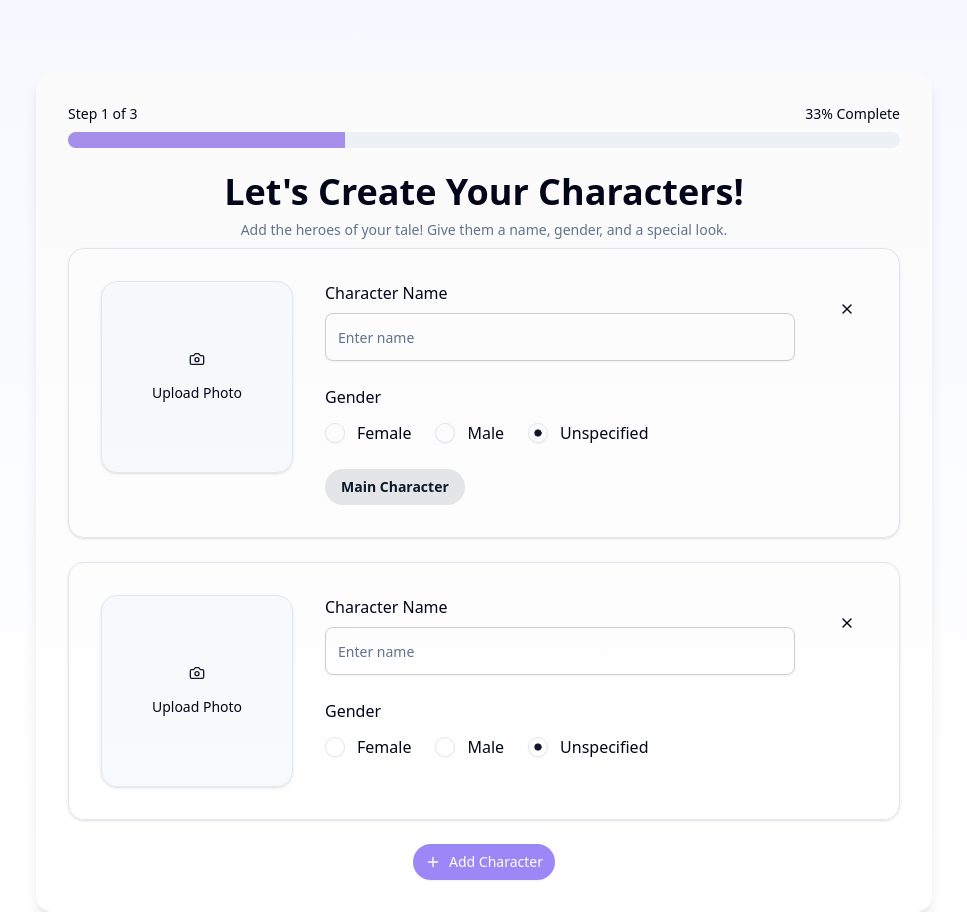
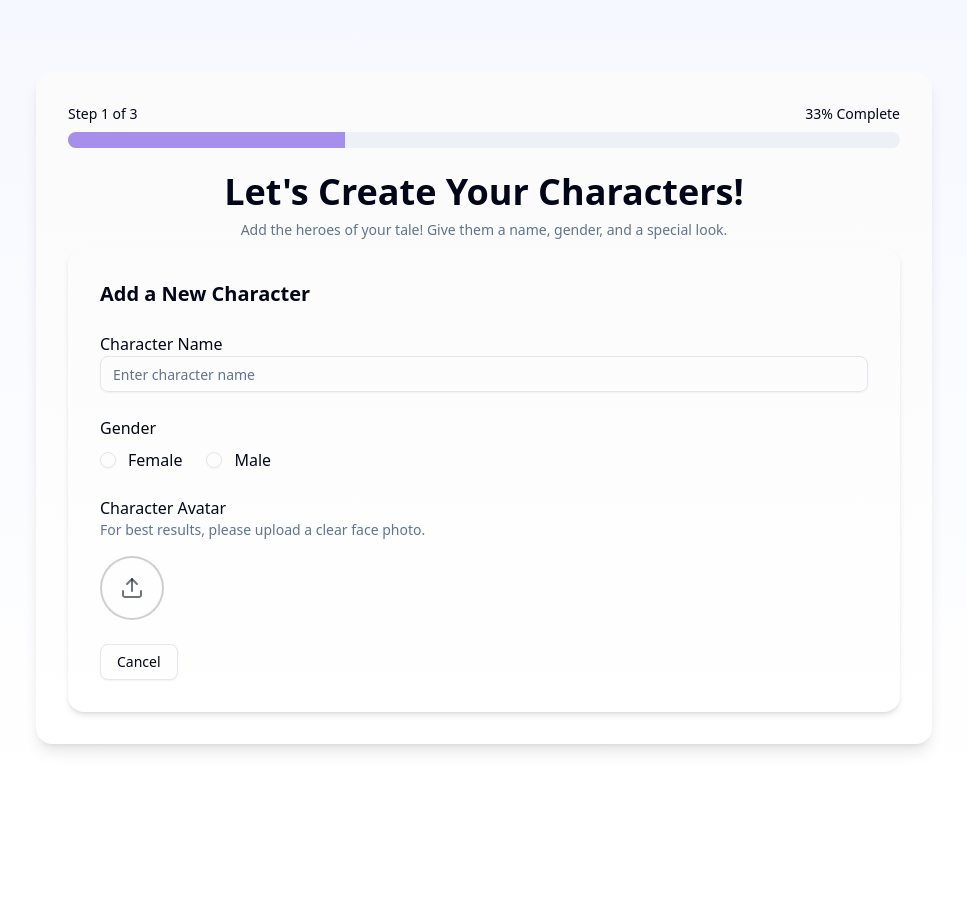
Before and after one commit to lemoz/story-maker, a Next.js app: page /create in a window 1280 px wide. Both pictures are taken after a click on the button "Add Character". Shown: the whole page, without its empty margins (156-1123 px from the left). After the commit the page ends 800 px from the top, so only its background shows below. Built offline with nearby package versions, Linux system fonts and the light colour scheme.

Commit message:
chore: refactor-add-new-character-styles

```diff
--- a/src/app/create/page.tsx
+++ b/src/app/create/page.tsx
@@ -924,7 +924,6 @@ export default function CreateStoryPage() {
                 onRemoveCharacter={handleRemoveCharacter}
                 onCharacterChange={handleCharacterChange}
                 onRemovePhoto={handleRemovePhoto}
-                fileInputRefs={fileInputRefs}
               />
             )}
 
--- a/src/components/story-form/characters-section.tsx
+++ b/src/components/story-form/characters-section.tsx
@@ -1,5 +1,4 @@
-import React from "react";
-import Image from "next/image";
+import React, { useState, useRef } from "react";
 import { Button } from "@/components/ui/button";
 import { Input } from "@/components/ui/input";
 import { Label } from "@/components/ui/label";
@@ -23,9 +22,12 @@ interface CharactersSectionProps {
   onRemoveCharacter: (id: string) => void;
   onCharacterChange: (id: string, field: keyof Character, value: any) => void;
   onRemovePhoto: (id: string) => void;
-  fileInputRefs: React.MutableRefObject<
-    Record<string, HTMLInputElement | null>
-  >;
+}
+
+enum CharacterState {
+  Initial = "INITIAL",
+  CharacterCreation = "CHARACTER_CREATION",
+  CharactersManagement = "CHARACTERS_MANAGEMENT",
 }
 
 export function CharactersSection({
@@ -34,11 +36,64 @@ export function CharactersSection({
   onRemoveCharacter,
   onCharacterChange,
   onRemovePhoto,
-  fileInputRefs,
 }: CharactersSectionProps) {
+  const [state, setState] = useState(CharacterState.Initial);
+  const [character, setCharacter] = useState<Character | null>(null);
+  const fileInputRefs = useRef<{ [key: string]: HTMLInputElement | null }>({});
+
+  const handleGoToCharacterCreation = () => {
+    const newCharacter: Character = {
+      id: crypto.randomUUID(),
+      name: "",
+      isMain: false,
+      gender: "unspecified" as "female" | "male" | "unspecified",
+      photoFile: null,
+      photoPreviewUrl: null,
+      uploadedPhotoUrl: null,
+    };
+
+    setCharacter(newCharacter);
+    setState(CharacterState.CharacterCreation);
+    onAddCharacter(); // Adiciona o personagem à lista global
+  };
+
+  const handleCharacterChange = (
+    id: string,
+    field: keyof Character,
+    value: any
+  ) => {
+    setCharacter((prev) => {
+      if (!prev) return prev;
+      const updated = { ...prev, [field]: value };
+      onCharacterChange(id, field, value); // Atualiza o estado global
+      return updated;
+    });
+  };
+
   return (
     <div className="min-h-[300px] w-full flex flex-col items-center justify-start">
-      {characters.length === 0 ? (
+      {state === CharacterState.Initial && (
+        <InitialCharacterContainer
+          onAddCharacter={handleGoToCharacterCreation}
+        />
+      )}
+      {state === CharacterState.CharacterCreation && character && (
+        <CharacterCreationContainer
+          onAddCharacter={onAddCharacter}
+          character={character}
+          onCharacterChange={handleCharacterChange}
+        />
+      )}
+    </div>
+  );
+}
+
+const InitialCharacterContainer = ({
+  onAddCharacter,
+}: {
+  onAddCharacter: () => void;
+}) => {
+  return (
     <div className="w-full h-full rounded-2xl bg-white-200 shadow-md transition-all ease-in-out duration-150 py-12 px-8 text-center flex gap-4 flex-col items-center justify-center">
       <div className="flex justify-center">
         <svg
@@ -73,99 +128,76 @@ export function CharactersSection({
         Add Character
       </Button>
     </div>
-      ) : (
-        <div className="w-full space-y-6">
-          {characters.map((character) => (
-            <div
-              key={character.id}
-              className="flex flex-col sm:flex-row items-center sm:items-start gap-8 p-8 border rounded-2xl bg-background/50 hover:bg-background/80 transition-colors shadow-sm"
-            >
-              {/* Photo Upload Area */}
-              <div className="relative h-40 w-40 sm:h-48 sm:w-48 shrink-0">
-                {/* Hidden file input */}
-                <input
-                  type="file"
-                  id={`photo-${character.id}`}
-                  className="hidden"
-                  accept="image/*"
-                  onChange={(e) => {
-                    const file = e.target.files?.[0] || null;
+  );
+};
+
+const CharacterCreationContainer = ({
+  onAddCharacter,
+  character,
+  onCharacterChange,
+}: {
+  onAddCharacter: () => void;
+  character: Character;
+  onCharacterChange: (id: string, field: keyof Character, value: any) => void;
+}) => {
+  const handleUploadAvatar = () => {
+    const input = document.createElement("input");
+    input.type = "file";
+    input.accept = "image/*";
+    input.onchange = (e) => {
+      const file = (e.target as HTMLInputElement).files?.[0];
+      if (file) {
         onCharacterChange(character.id, "photoFile", file);
-                  }}
-                  ref={(el) => {
-                    fileInputRefs.current[character.id] = el;
-                  }}
-                />
-
-                {/* Photo preview or placeholder */}
-                {character.photoPreviewUrl ? (
-                  <div className="relative w-full h-full rounded-2xl overflow-hidden shadow-md ring-1 ring-primary/20">
-                    <Image
-                      src={character.photoPreviewUrl}
-                      alt={`${character.name || "Character"} preview`}
-                      fill
-                      sizes="(max-width: 768px) 160px, 192px"
-                      className="object-cover"
-                    />
-                    {/* Remove photo button */}
-                    <Button
-                      variant="destructive"
-                      size="icon"
-                      className="absolute top-2 right-2 h-8 w-8 rounded-full"
-                      onClick={() => onRemovePhoto(character.id)}
-                      aria-label="Remove photo"
-                    >
-                      <Trash2 className="h-4 w-4" />
-                    </Button>
-                  </div>
-                ) : (
-                  <Button
-                    type="button"
-                    variant="outline"
-                    className="w-full h-full flex flex-col items-center justify-center gap-4 bg-muted/50 rounded-2xl hover:bg-muted/80 hover:border-primary/50 transition-colors shadow-sm"
-                    onClick={() => fileInputRefs.current[character.id]?.click()}
-                  >
-                    <Camera className="h-8 w-8 text-primary" />
-                    <span className="text-sm">Upload Photo</span>
-                  </Button>
-                )}
-              </div>
-
-              <div className="flex-grow space-y-6 w-full sm:w-auto">
-                <div>
+        const reader = new FileReader();
+        reader.onload = () => {
+          onCharacterChange(
+            character.id,
+            "photoPreviewUrl",
+            reader.result as string
+          );
+        };
+        reader.readAsDataURL(file);
+      }
+    };
+    input.click();
+  };
+  return (
+    <div className="w-full h-full rounded-2xl bg-white shadow-md p-8">
+      <div className="flex flex-col gap-6 w-full">
+        <h3 className="text-xl font-semibold text-foreground">
+          Add a New Character
+        </h3>
+        <div className="w-full">
           <Label
             htmlFor={`char-name-${character.id}`}
-                    className="text-base font-medium mb-2 block"
+            className="text-base font-medium"
           >
             Character Name
           </Label>
           <Input
             id={`char-name-${character.id}`}
-                    placeholder="Enter name"
+            placeholder="Enter character name"
             value={character.name}
             onChange={(e) =>
               onCharacterChange(character.id, "name", e.target.value)
             }
-                    className="border-primary/20 focus:border-primary/60 text-lg h-12"
+            className="w-full text-base"
           />
         </div>
 
-                <div className="mt-6">
-                  <Label className="text-base font-medium mb-3 block">
-                    Gender
-                  </Label>
+        <div>
+          <Label className="text-base font-medium">Gender</Label>
           <RadioGroup
             value={character.gender}
             onValueChange={(value) =>
               onCharacterChange(character.id, "gender", value)
             }
-                    className="flex flex-wrap gap-6 mt-2"
+            className="flex gap-6 mt-2"
           >
             <div className="flex items-center space-x-3">
               <RadioGroupItem
                 value="female"
                 id={`gender-female-${character.id}`}
-                        className="h-5 w-5"
               />
               <Label
                 htmlFor={`gender-female-${character.id}`}
@@ -175,11 +207,7 @@ export function CharactersSection({
               </Label>
             </div>
             <div className="flex items-center space-x-3">
-                      <RadioGroupItem
-                        value="male"
-                        id={`gender-male-${character.id}`}
-                        className="h-5 w-5"
-                      />
+              <RadioGroupItem value="male" id={`gender-male-${character.id}`} />
               <Label
                 htmlFor={`gender-male-${character.id}`}
                 className="cursor-pointer text-base"
@@ -187,75 +215,94 @@ export function CharactersSection({
                 Male
               </Label>
             </div>
-                    <div className="flex items-center space-x-3">
-                      <RadioGroupItem
-                        value="unspecified"
-                        id={`gender-unspecified-${character.id}`}
-                        className="h-5 w-5"
-                      />
-                      <Label
-                        htmlFor={`gender-unspecified-${character.id}`}
-                        className="cursor-pointer text-base"
-                      >
-                        Unspecified
-                      </Label>
-                    </div>
           </RadioGroup>
         </div>
 
-                <div className="flex flex-wrap items-center gap-3 mt-4">
-                  {/* Main character indicator */}
-                  {character.isMain && (
-                    <span className="text-sm font-semibold bg-primary/10 text-primary px-4 py-2 rounded-full">
-                      Main Character
-                    </span>
-                  )}
-                  {/* Photo status indicator */}
-                  {character.uploadedPhotoUrl && (
-                    <span className="text-sm text-green-600 bg-green-50 px-4 py-2 rounded-full flex items-center gap-2">
+        <div className="w-full">
+          <Label
+            htmlFor={`char-avatar-${character.id}`}
+            className="text-base font-medium"
+          >
+            Character Avatar
+          </Label>
+          <p className="text-sm text-muted-foreground mb-4">
+            For best results, please upload a clear face photo.
+          </p>
+
+          <div className="flex gap-4 items-center">
+            {/* Upload Button */}
+            <button
+              type="button"
+              onClick={() => handleUploadAvatar()}
+              className="w-16 h-16 rounded-full border-2 border-primary/20 hover:border-primary/40 flex items-center justify-center bg-white"
+            >
               <svg
-                        width="14"
-                        height="14"
+                width="24"
+                height="24"
                 viewBox="0 0 24 24"
                 fill="none"
                 xmlns="http://www.w3.org/2000/svg"
+                className="text-primary/60"
               >
                 <path
-                          d="M20 6L9 17L4 12"
+                  d="M21 15V19C21 19.5304 20.7893 20.0391 20.4142 20.4142C20.0391 20.7893 19.5304 21 19 21H5C4.46957 21 3.96086 20.7893 3.58579 20.4142C3.21071 20.0391 3 19.5304 3 19V15"
+                  stroke="currentColor"
+                  strokeWidth="2"
+                  strokeLinecap="round"
+                  strokeLinejoin="round"
+                />
+                <path
+                  d="M17 8L12 3L7 8"
+                  stroke="currentColor"
+                  strokeWidth="2"
+                  strokeLinecap="round"
+                  strokeLinejoin="round"
+                />
+                <path
+                  d="M12 3V15"
                   stroke="currentColor"
                   strokeWidth="2"
                   strokeLinecap="round"
                   strokeLinejoin="round"
                 />
               </svg>
-                      Photo uploaded
-                    </span>
-                  )}
-                </div>
-              </div>
+            </button>
 
-              {/* Remove character button */}
-              <Button
-                variant="ghost"
-                size="icon"
-                className="shrink-0 hover:bg-red-50 hover:text-red-600 transition-colors rounded-full h-10 w-10 self-start mt-0 sm:mt-2"
-                onClick={() => onRemoveCharacter(character.id)}
-                aria-label="Remove Character"
-              >
-                <X className="h-5 w-5" />
-              </Button>
-            </div>
-          ))}
-          <Button
-            type="button"
-            className="bg-[#9B87F5] hover:bg-[#7E69AB] text-white rounded-full px-6 py-3 flex items-center gap-2 transition-colors mx-auto"
-            onClick={onAddCharacter}
-          >
-            <Plus className="h-5 w-5" />
-            Add Character
-          </Button>
+            {/* Avatar Preview */}
+            {character.photoPreviewUrl && (
+              <div className="w-16 h-16 rounded-full border-2 border-primary overflow-hidden">
+                <img
+                  src={character.photoPreviewUrl}
+                  alt="Character avatar"
+                  className="w-full h-full object-cover"
+                />
               </div>
             )}
           </div>
+
+          {character.photoPreviewUrl && (
+            <div className="mt-6 flex flex-col items-center gap-2">
+              <h3 className="text-sm font-medium">Selected Avatar:</h3>
+              <div className="w-16 h-16 rounded-full border-2 border-primary overflow-hidden">
+                <img
+                  src={character.photoPreviewUrl}
+                  alt="Selected avatar preview"
+                  className="w-full h-full object-cover"
+                />
+              </div>
+            </div>
+          )}
+        </div>
+
+        <Button
+          className="w-fit"
+          type="button"
+          variant="outline"
+          onClick={() => onAddCharacter()}
+        >
+          Cancel
+        </Button>
+      </div>
+    </div>
   );
-}
+};
```
Lines whose indentation alone changed are shown as unchanged.
